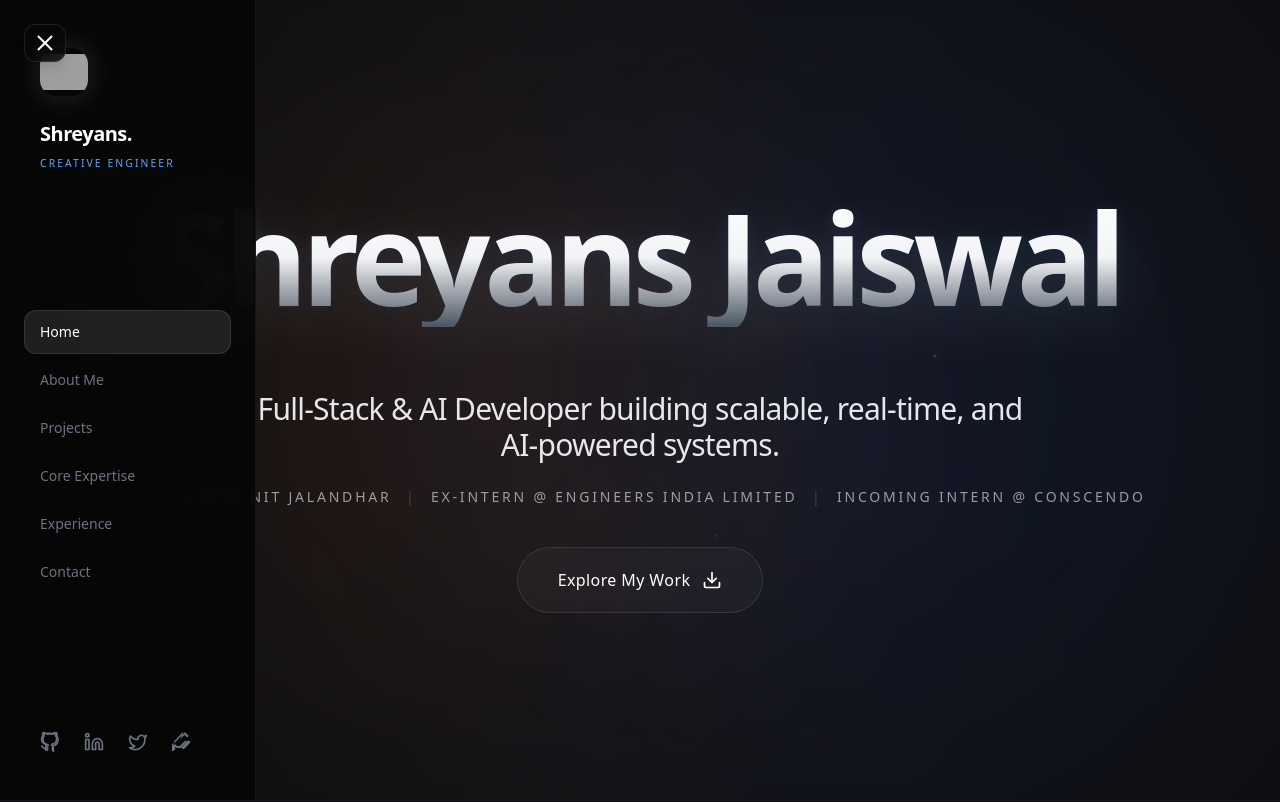
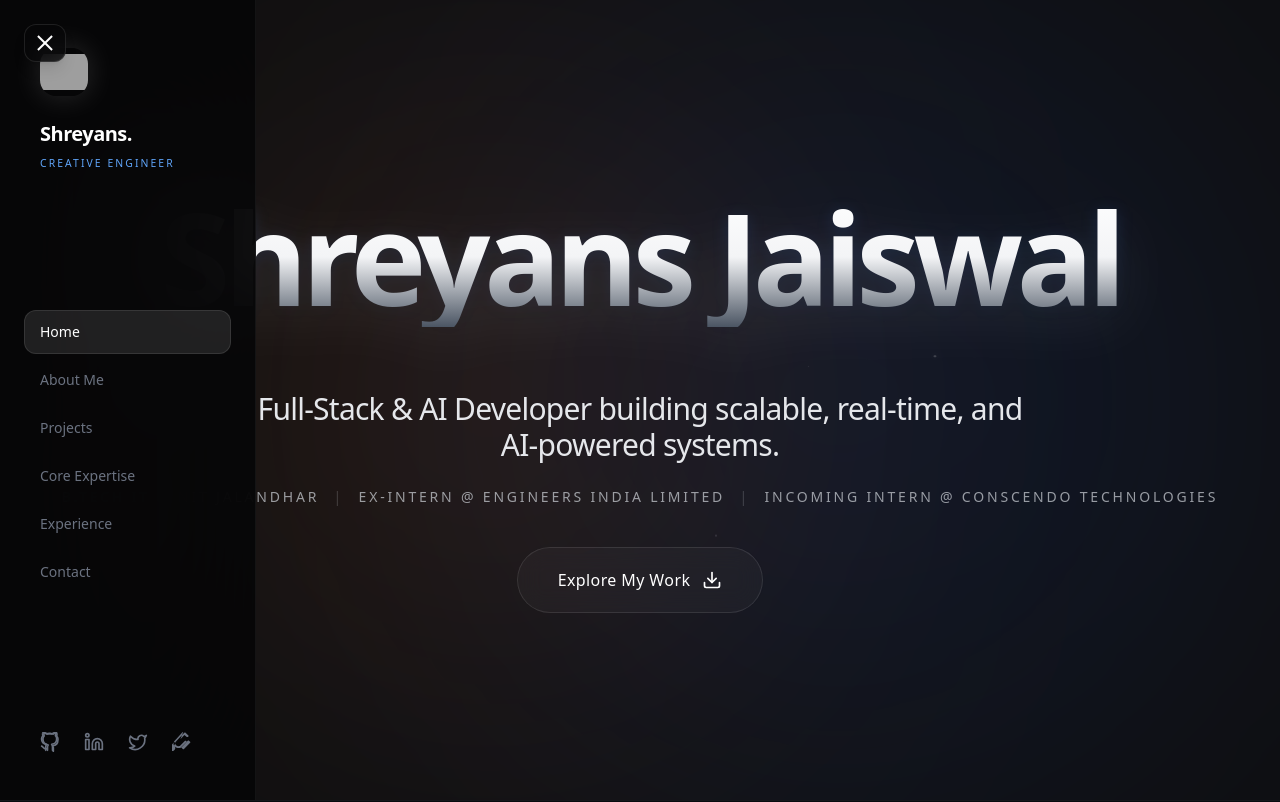
Before and after one commit to Shreyans-704/Portfolio-Website-, a Next.js app: page / in a window 1280 px wide. Shown: the top 802 px of the page. Built offline with nearby package versions, Linux system fonts and the light colour scheme; grey boxes are pictures that could not be loaded.

Commit message:
company name changes

```diff
--- a/src/components/Experience.tsx
+++ b/src/components/Experience.tsx
@@ -8,7 +8,7 @@ export default function Experience() {
   const experiences = [
     {
       role: "Software Engineering Intern",
-      company: "Conscendo",
+      company: "Conscendo Technologies",
       companyLink: "https://www.linkedin.com/company/conscendo/posts/?feedView=all",
       duration: "June 2026 - Aug 2026",
       highlight: "AI-Powered Products",
--- a/src/components/Hero.tsx
+++ b/src/components/Hero.tsx
@@ -98,7 +98,7 @@ export default function Hero() {
           transition={{ duration: 0.8, delay: 0.3 }}
           className="text-[0.6rem] sm:text-xs md:text-sm font-medium text-gray-300 uppercase tracking-[0.1em] md:tracking-[0.2em] m-0 mb-10 text-balance px-4"
         >
-          B.Tech IT @ NIT Jalandhar <span className="mx-2 opacity-30">|</span> Ex-Intern @ Engineers India Limited <span className="mx-2 opacity-30">|</span> Incoming Intern @ Conscendo
+          B.Tech IT @ NIT Jalandhar <span className="mx-2 opacity-30">|</span> Ex-Intern @ Engineers India Limited <span className="mx-2 opacity-30">|</span> Incoming Intern @ Conscendo Technologies
         </motion.p>
 
         {/* CTA Button Layer (z-30) */}
```
Lines whose indentation alone changed are shown as unchanged.
